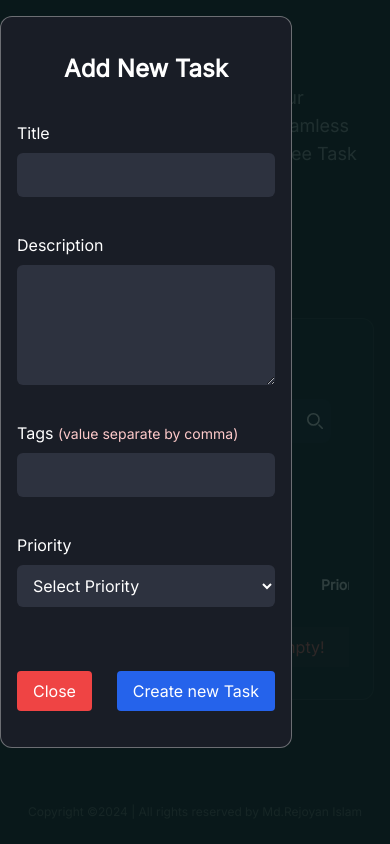
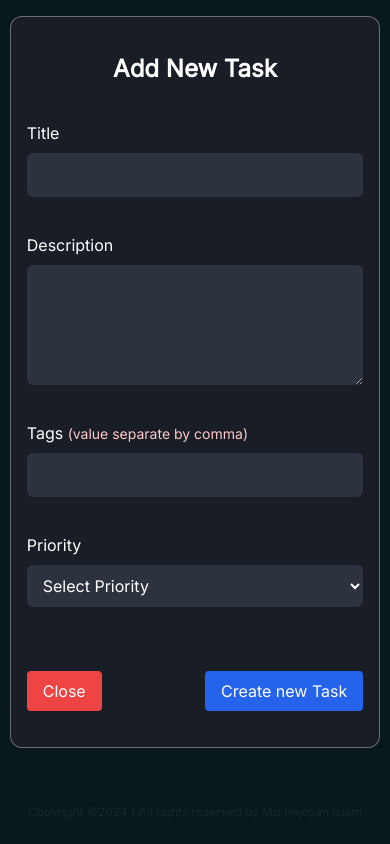
Before and after one commit to md-rejoyan-islam/tasker, a React (Vite) app: page / in a window 390 px wide. Both pictures are taken after typing "Sample" into the empty fields and a click on the button "Add Task". Shown: the part 470-1314 px from the top of the page. Built offline with nearby package versions, Linux system fonts and the light colour scheme.

Commit message:
responsive modal size

```diff
--- a/src/components/Modal.jsx
+++ b/src/components/Modal.jsx
@@ -24,10 +24,10 @@ export default function Modal({ modalToggle, title, data, isOpen }) {
 
   return (
     <>
-      <div className="justify-center bg-[#061819d6] modal items-center flex overflow-x-hidden overflow-y-auto fixed  inset-0  z-50 outline-none focus:outline-none">
-        <div className=" absolute top-0 bottom-o flex left-0 right-0 items-center   py-4  w-auto  mx-auto max-w-3xl  ">
+      <div className="justify-center bg-[#061819d6]  modal items-center flex overflow-x-hidden overflow-y-auto fixed  inset-0  z-50 outline-none focus:outline-none">
+        <div className=" absolute top-0 bottom-o flex left-0 right-0 items-center   py-4 w-[calc(95%)]  sm:w-[calc(80%)]  mx-auto max-w-3xl   justify-center">
           {/* content  */}
-          <div ref={popupRef}>
+          <div ref={popupRef} className="w-full">
             <Form modalToggle={modalToggle} data={data} title={title} />
           </div>
         </div>
```
